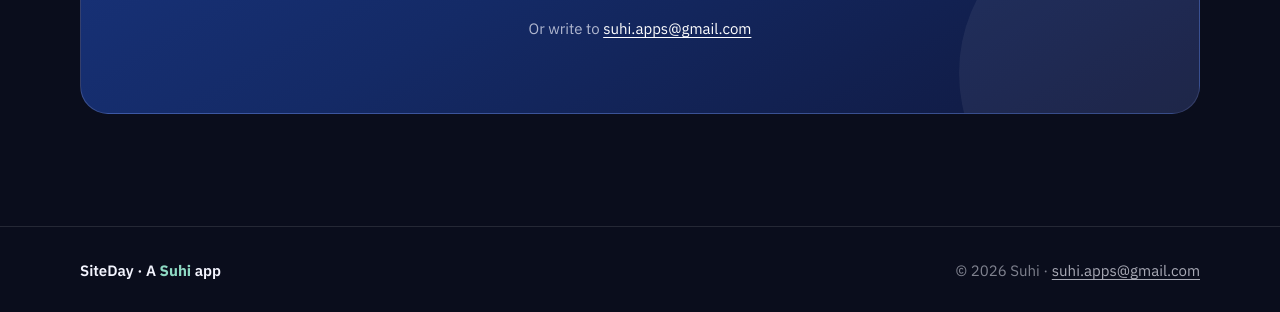
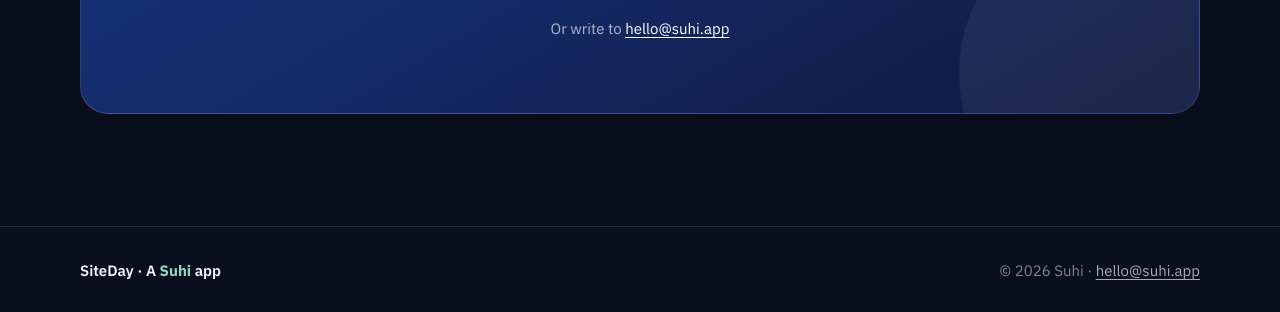
Before and after one commit to suhi-apps/siteday-site, a plain HTML site: page index.html in a window 1280 px wide. Shown: the part 7410-7722 px from the top of the page. Drawn offline with Linux system fonts and the light colour scheme.

Commit message:
Use hello@suhi.app as the contact address
Co-Authored-By: Claude Opus 5.5 <noreply@anthropic.com>

```diff
--- a/index.html
+++ b/index.html
@@ -237,8 +237,8 @@
         <h1 id="hero-title">The daily site report, done in <em>three minutes.</em></h1>
         <p class="lede">SiteDay lets site engineers file the daily report from their phone, even with no signal. Project managers approve it, clients follow along, and every day rolls up into branded daily and monthly FIDIC reports.</p>
         <div class="cta-row">
-          <a class="btn btn-pri" href="mailto:suhi.apps@gmail.com?subject=SiteDay%20early%20access">Request early access</a>
-          <a class="btn btn-ghost" href="mailto:suhi.apps@gmail.com?subject=SiteDay%20demo">Book a demo</a>
+          <a class="btn btn-pri" href="mailto:hello@suhi.app?subject=SiteDay%20early%20access">Request early access</a>
+          <a class="btn btn-ghost" href="mailto:hello@suhi.app?subject=SiteDay%20demo">Book a demo</a>
         </div>
         <ul class="chips" aria-label="Highlights">
           <li>Android and iOS</li>
@@ -466,10 +466,10 @@
         <h2 id="contact-title">SiteDay is coming soon.</h2>
         <p>We're opening early access to a small number of contractors and consultants. Tell us about your projects and we'll show you SiteDay on them.</p>
         <div class="cta-row">
-          <a class="btn btn-pri" href="mailto:suhi.apps@gmail.com?subject=SiteDay%20early%20access">Request early access</a>
-          <a class="btn btn-ghost" href="mailto:suhi.apps@gmail.com?subject=SiteDay%20demo">Book a demo</a>
+          <a class="btn btn-pri" href="mailto:hello@suhi.app?subject=SiteDay%20early%20access">Request early access</a>
+          <a class="btn btn-ghost" href="mailto:hello@suhi.app?subject=SiteDay%20demo">Book a demo</a>
         </div>
-        <p class="mail">Or write to <a href="mailto:suhi.apps@gmail.com">suhi.apps@gmail.com</a></p>
+        <p class="mail">Or write to <a href="mailto:hello@suhi.app">hello@suhi.app</a></p>
       </div>
     </div>
   </section>
@@ -478,7 +478,7 @@
 <footer>
   <div class="wrap">
     <a class="suhi" href="https://suhi.app">SiteDay · A <i>Suhi</i> app</a>
-    <span>© 2026 Suhi · <a href="mailto:suhi.apps@gmail.com">suhi.apps@gmail.com</a></span>
+    <span>© 2026 Suhi · <a href="mailto:hello@suhi.app">hello@suhi.app</a></span>
   </div>
 </footer>
 
```
